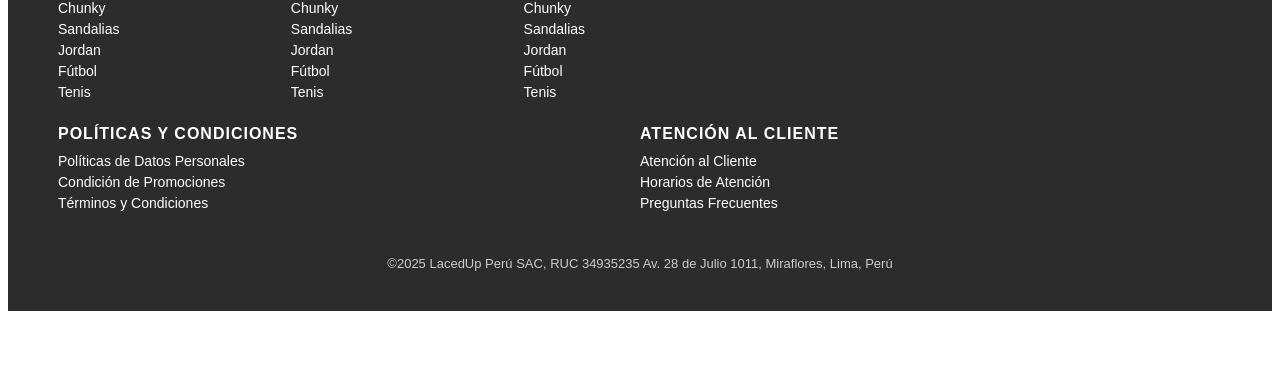
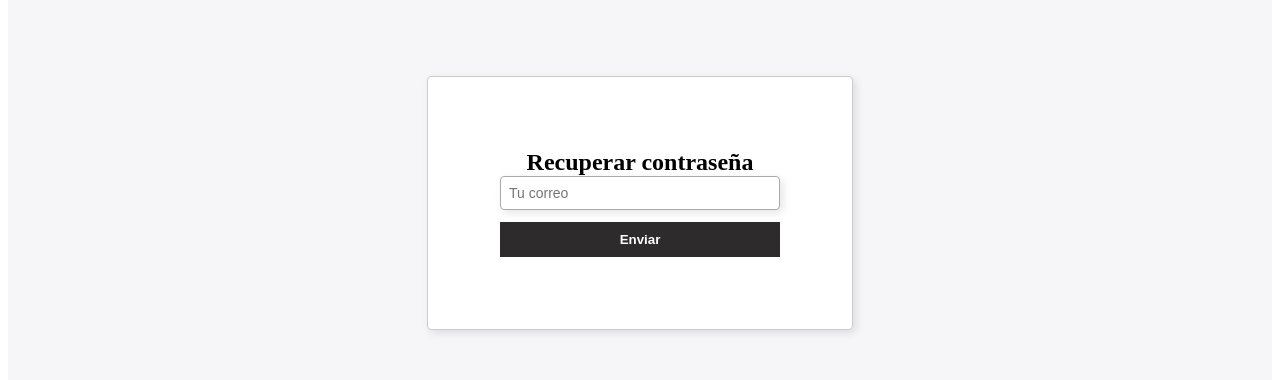
Before and after one commit to gonzalorestan/Grupo04_PrograWeb2025-01, a React (Create React App) app: page /forgot-password in a window 1280 px wide. Shown: the part 277-657 px from the top of the page. Built offline with nearby package versions, Linux system fonts and the light colour scheme; a web font is replaced by a local one.

Commit message:
Add files via upload

```diff
--- /dev/null
+++ b/src/pages/Login/ForgotPassword.jsx
@@ -0,0 +1,34 @@
+import React, { useState } from "react";
+import { requestPasswordReset } from "../../services/api";
+
+export default function ForgotPassword() {
+    const [email, setEmail] = useState("");
+    const [status, setStatus] = useState("");
+
+    const handleSubmit = async (e) => {
+        e.preventDefault();
+        await requestPasswordReset(email);
+        setStatus("Correo enviado (simulado). Revisa tu bandeja.");
+    };
+
+    return (
+        <div className="login-background">
+            <div className="login-container">
+                <div style={{ padding: 40 }}>
+                    <h2>Recuperar contraseña</h2>
+                    <form onSubmit={handleSubmit}>
+                        <input
+                            className="login-container"
+                            type="email"
+                            placeholder="Tu correo"
+                            onChange={(e) => setEmail(e.target.value)}
+                            required
+                        />
+                        <button className="login-submit" type="submit">Enviar</button>
+                    </form>
+                    {status && <p>{status}</p>}
+                </div>
+            </div>
+        </div>
+    );
+}
--- a/src/pages/Login/Login.jsx
+++ b/src/pages/Login/Login.jsx
@@ -1,29 +1,40 @@
-import React, { useState } from "react";
+import React, { useState, useEffect } from "react";
 import "./Login.css";
 import { useNavigate } from "react-router-dom";
+import { useAuth } from '../Context/AuthContext';
 
-export default function Login({ onLogin }) {
+export default function Login({ onLogin , actualizarUsuarioActivo }) {
   const navigate = useNavigate();
+  const { login, user, loading } = useAuth();
   const [correo, setCorreo] = useState("");
   const [password, setPassword] = useState("");
   const [error, setError] = useState("");
 
-  const handleSubmit = (e) => {
+  useEffect(() => {
+    if (loading) return;
+    if (user) {
+      navigate("/");
+    }
+  }, [user, loading, navigate]);
+
+  const handleSubmit = async (e) => {
     e.preventDefault();
+    setError("");
 
-    const usuarios = JSON.parse(localStorage.getItem("usuarios")) || [];
+    try{
+      const usuarioLogeado = await login(correo, password);
+      if (usuarioLogeado) {
+        localStorage.setItem("usuarioActivo", JSON.stringify(usuarioLogeado));
+        if (typeof actualizarUsuarioActivo === "function") {
+          actualizarUsuarioActivo(usuarioLogeado);
+        }
+        navigate("/");
+      }
+    } catch (err) {
+      setError(err.mensaje);
+    }
 
-    const usuarioEncontrado = usuarios.find(
-      (u) => u.correo === correo && u.password === password
-    );
-
-    if (usuarioEncontrado) {
-      localStorage.setItem("usuarioActivo", JSON.stringify(usuarioEncontrado));
-      if (typeof onLogin === "function") onLogin();
-      navigate("/");
-    } else {
-      setError("Correo o contraseña incorrectos.");
-    }
+    if (loading) return <div>Cargando...</div>
   };
 
   return (
@@ -54,12 +65,12 @@ export default function Login({ onLogin }) {
 
           {error && <p style={{ color: "red", fontSize: "14px" }}>{error}</p>}
 
-          <a href="#" className="login-forgot">Olvidé mi Contraseña</a>
+          <a onClick={() => navigate("/forgot-password")} className="login-forgot">Olvidé mi Contraseña</a>
 
           <button type="submit" className="login-submit">LOGIN</button>
         </form>
 
-        <a className="login-signup" onClick={() => navigate("/register")}>SIGN UP</a>
+        <a className="login-signup" onClick={() => navigate("/SignUp")}>SIGN UP</a>
       </div>
     </div>
   );
```
